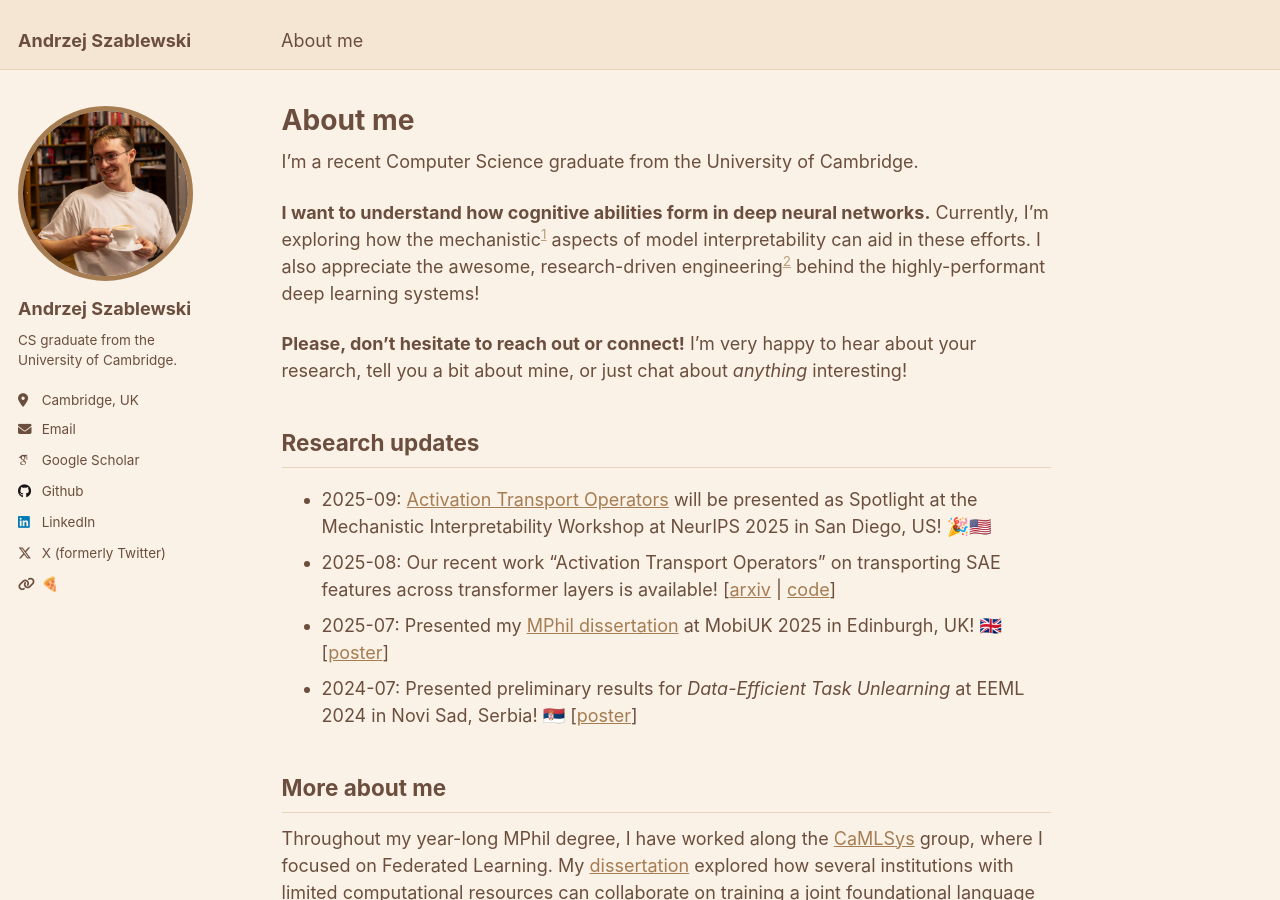
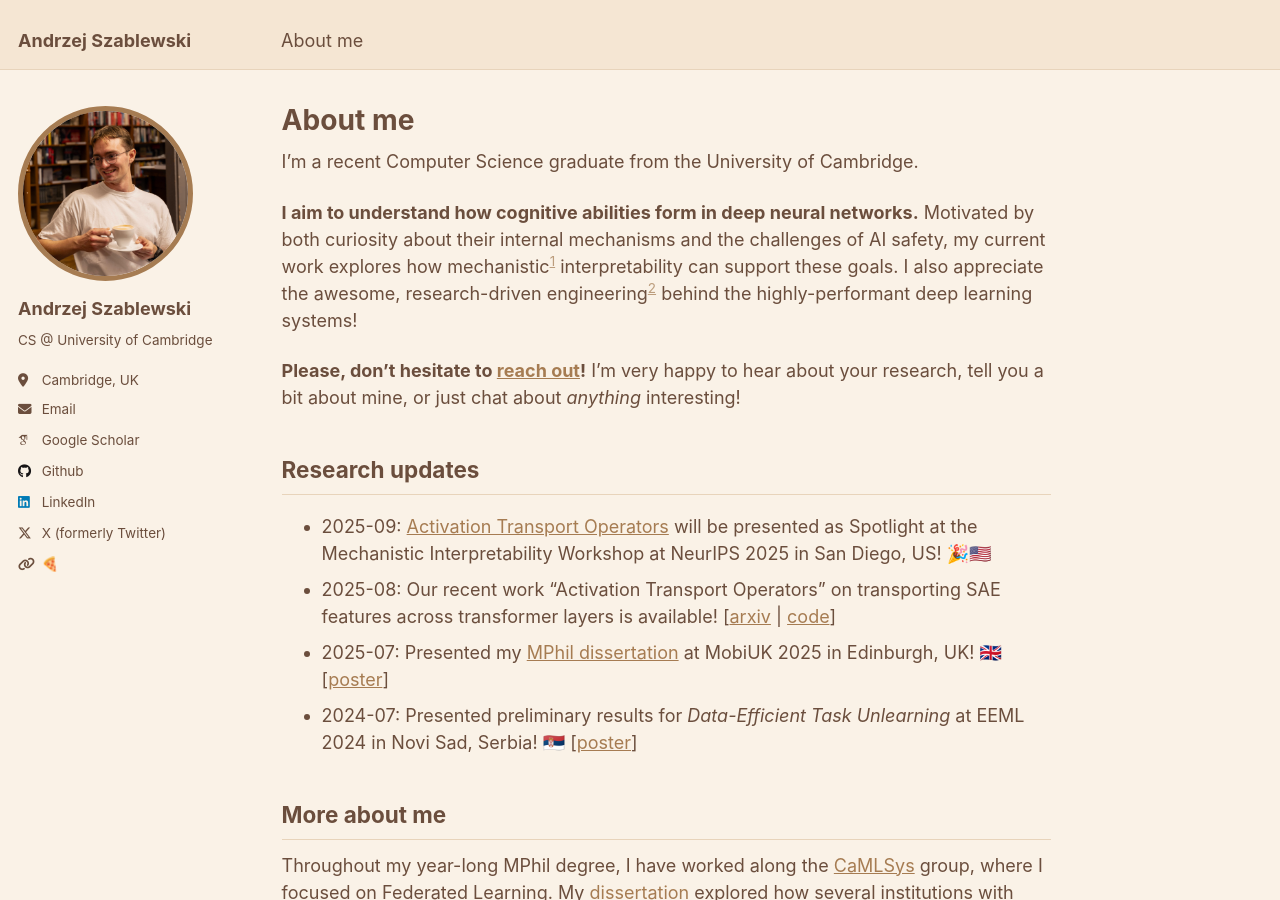
Before and after one commit to andrzejszablewski/andrzejszablewski.github.io, a Jekyll site: the page built from _pages/about.md, in a window 1280 px wide and 900 px high. Built offline with Jekyll 4.4.1, drawn with Linux system fonts in a browser that asks for light colours; some web fonts are replaced.

Commit message:
Updated about.
Signed-off-by: TheRootOf3 <aceszablewski@gmail.com>

```diff
--- a/_config.yml
+++ b/_config.yml
@@ -22,10 +22,10 @@ repository               : "andrzejszablewski/andrzejszablewski.github.io"
 author:
   # Biographic information
   avatar           : "profile_coffee.jpg"
-  avatar_reverse           : "profile_frog.jpg"
+  avatar_reverse   : "profile_frog.jpg"
   name             : "Andrzej Szablewski"
   pronouns         : "" # example: "she/her"
-  bio              : "CS graduate from the University of Cambridge."
+  bio              : "CS @ University of Cambridge"
   location         : "Cambridge, UK"
   employer         : #
   uri              : http://therootof3.github.io/pizza
--- a/_pages/about.md
+++ b/_pages/about.md
@@ -9,9 +9,9 @@ redirect_from:
 
 I'm a recent Computer Science graduate from the University of Cambridge.
 
-**I want to understand how cognitive abilities form in deep neural networks.** Currently, I'm exploring how the mechanistic[^1] aspects of model interpretability can aid in these efforts. I also appreciate the awesome, research-driven engineering[^2] behind the highly-performant deep learning systems!
+**I aim to understand how cognitive abilities form in deep neural networks.** Motivated by both curiosity about their internal mechanisms and the challenges of AI safety, my current work explores how mechanistic[^1] interpretability can support these goals. I also appreciate the awesome, research-driven engineering[^2] behind the highly-performant deep learning systems!
 
-**Please, don't hesitate to reach out or connect!** I'm very happy to hear about your research, tell you a bit about mine, or just chat about *anything* interesting!
+**Please, don't hesitate to [reach out](mailto:andrzejszablewskias[at]gmail[dot]com)!** I'm very happy to hear about your research, tell you a bit about mine, or just chat about *anything* interesting!
 
 ## Research updates
 
```
